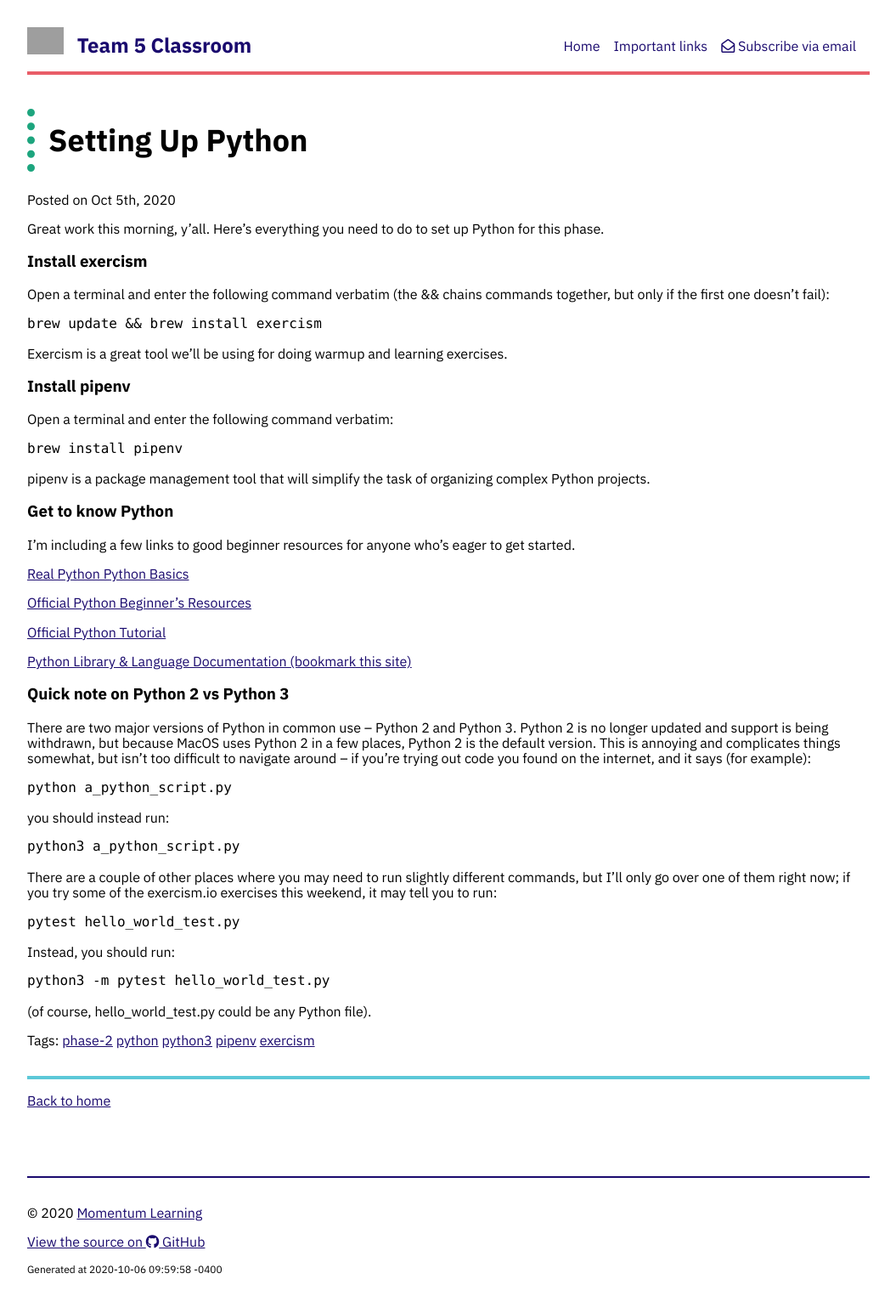
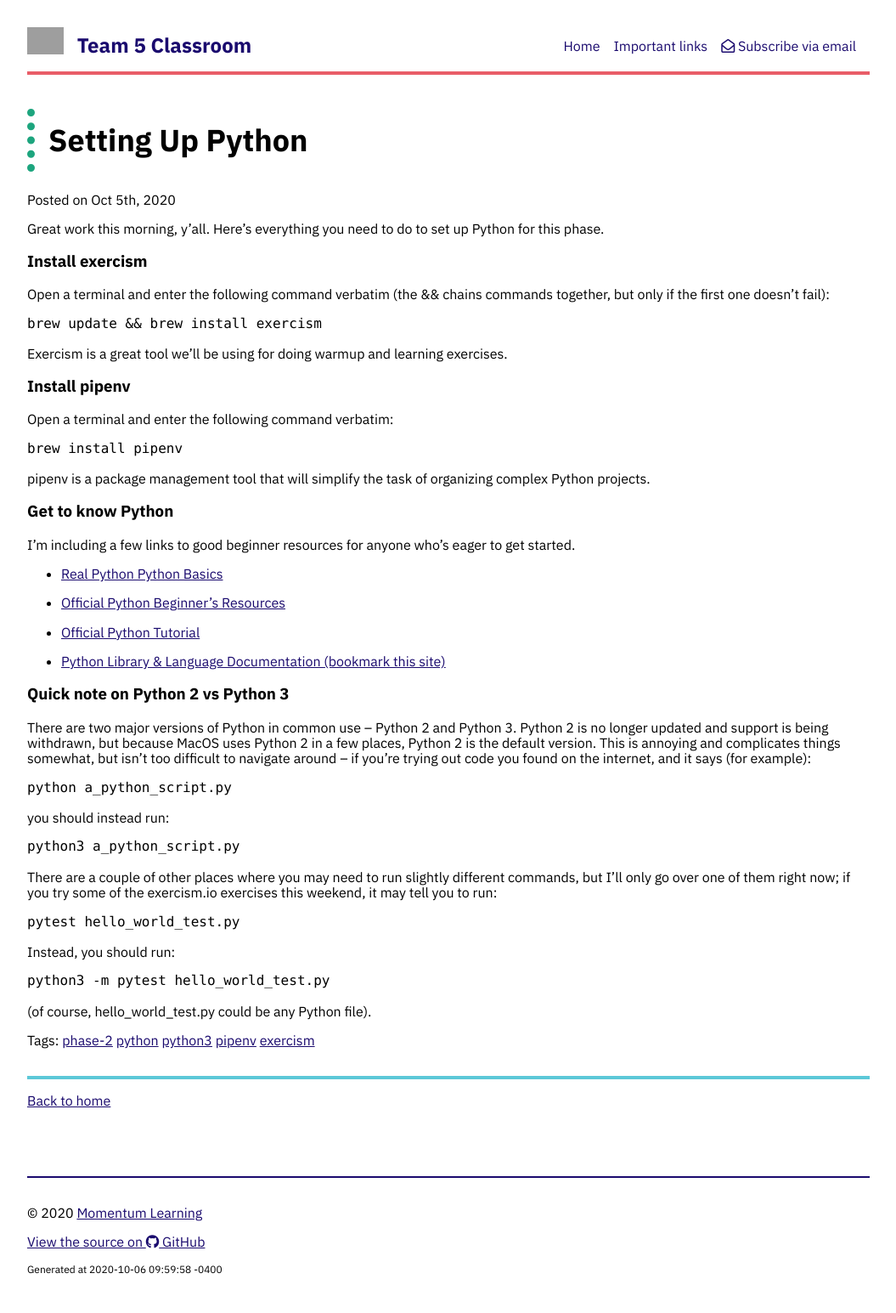
Before and after one commit to momentum-team-5/momentum-team-5.github.io, a Jekyll site: the page built from _posts/2020-10-05-python-setup.md, in a window 1280 px wide. Shown: the whole page at 85% size, without its empty margins (112-1167 px from the left). Built offline with Jekyll 4.4.1, drawn with Linux system fonts in a browser that asks for light colours; nearby versions of some CDN libraries; grey boxes are pictures that could not be loaded.

```diff
--- a/_posts/2020-10-05-python-setup.md
+++ b/_posts/2020-10-05-python-setup.md
@@ -27,13 +27,13 @@ pipenv is a package management tool that will simplify the task of organizing co
 ### Get to know Python
 I'm including a few links to good beginner resources for anyone who's eager to get started.
 
-[Real Python Python Basics](https://realpython.com/python-basics/)
+- [Real Python Python Basics](https://realpython.com/python-basics/)
 
-[Official Python Beginner's Resources](https://wiki.python.org/moin/BeginnersGuide/NonProgrammers)
+- [Official Python Beginner's Resources](https://wiki.python.org/moin/BeginnersGuide/NonProgrammers)
 
-[Official Python Tutorial](https://docs.python.org/3/tutorial/index.html)
+- [Official Python Tutorial](https://docs.python.org/3/tutorial/index.html)
 
-[Python Library & Language Documentation (bookmark this site)](https://docs.python.org/3/index.html)
+- [Python Library & Language Documentation (bookmark this site)](https://docs.python.org/3/index.html)
 
 
 ### Quick note on Python 2 vs Python 3
```
